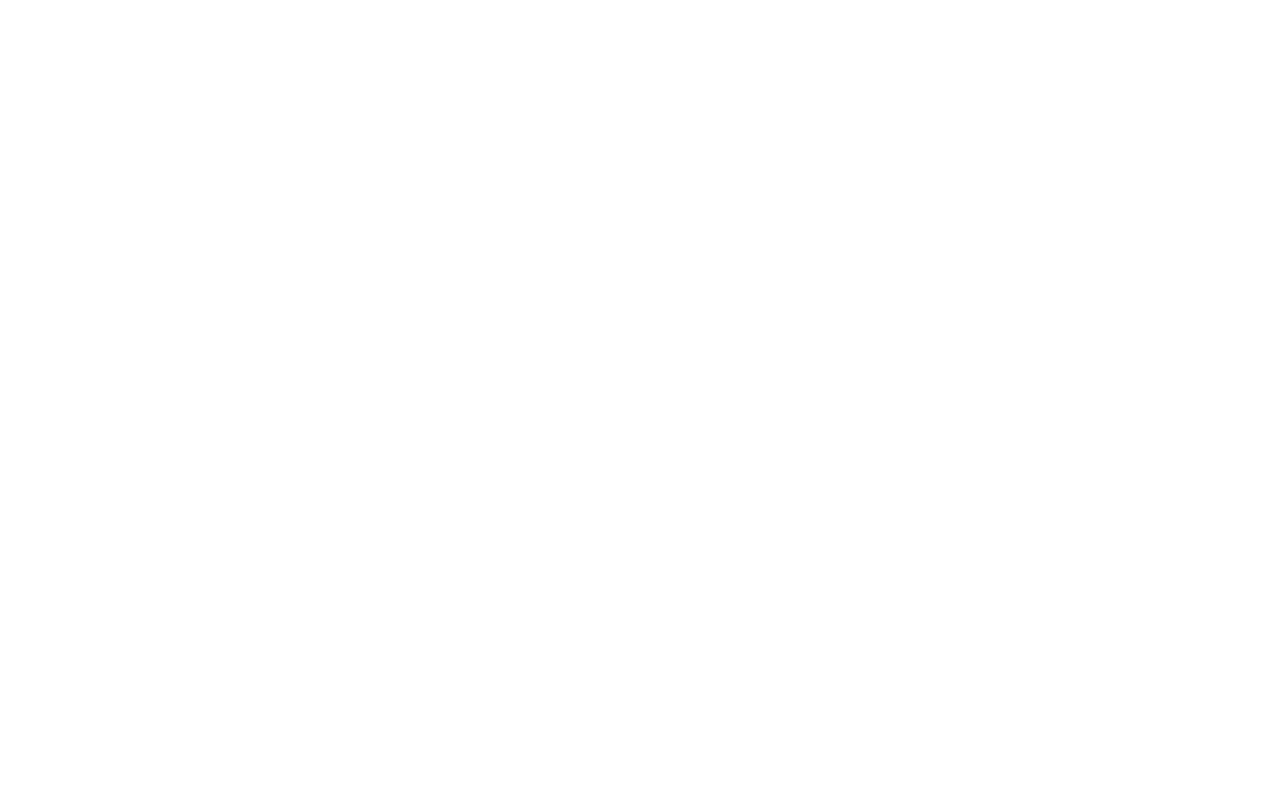
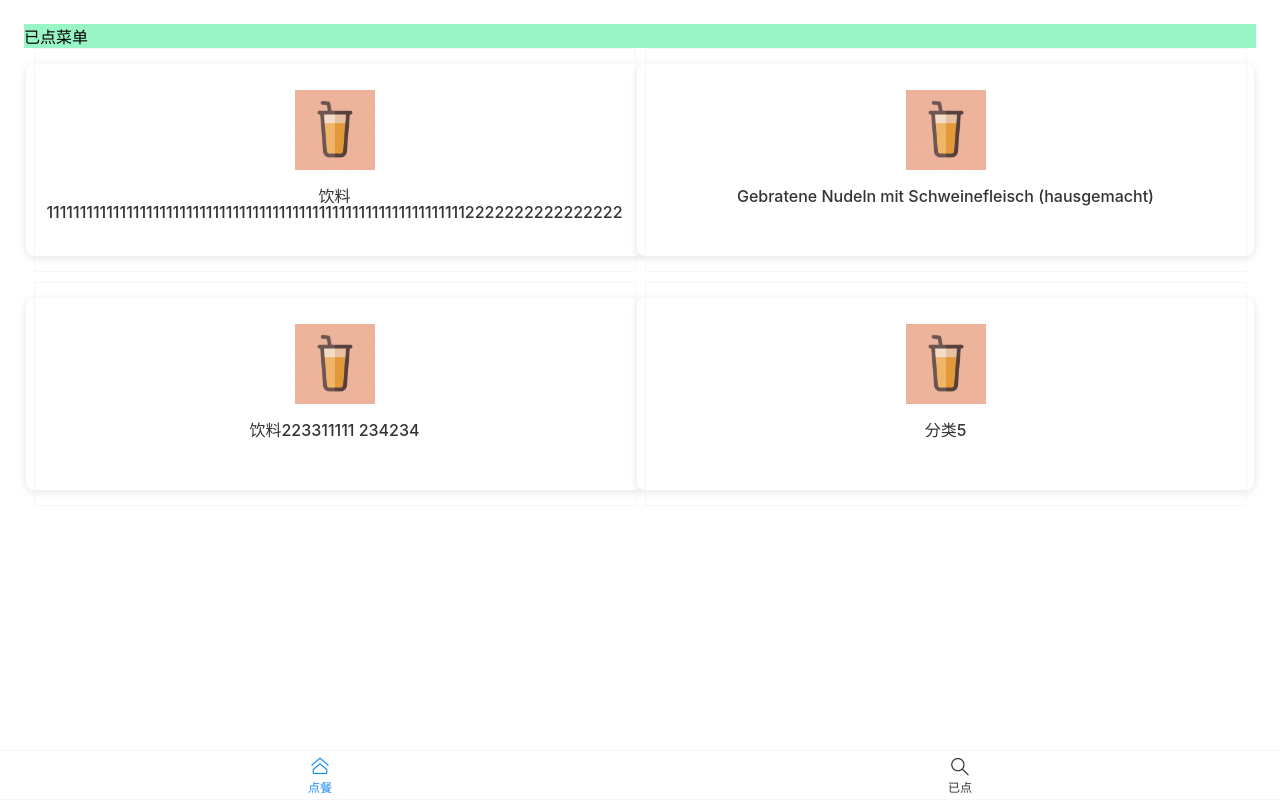
Before and after one commit to wa2245111/wa2245111.github.io, a Vue app: page /#/order in a window 1280 px wide. Before the commit this address had no page. Built offline with nearby package versions, Linux system fonts and the light colour scheme.

Commit message:
临时提交，点击颜色又是不显示

```diff
--- a/src/assets/menu.json
+++ b/src/assets/menu.json
@@ -1,20 +1,20 @@
 [
     {
       "id": 1,
-      "name": "饮料",
+      "name": "饮料1111111111111111111111111111111111111111111111111111111111111112222222222222222",
       "icon": "drink.png",
       "menuList": [
         {
-          "parentId": 1,
-          "id": 1,
+          "parentName": "饮料",
+          "icon": "drink.png",
           "code": "M1",
           "name": "可乐",
           "price": 1251
         },
         {
-          "parentId": 2,
           "code": "M2",
-          "id": 2,
+          "parentName": "饮料",
+          "icon": "",
           "name": "雪碧",
           "price": 1321
         }
@@ -22,52 +22,65 @@
     },
     {
       "id": 2,
-      "name": "分类2",
-      "icon": "",
+      "name": "Gebratene Nudeln mit Schweinefleisch (hausgemacht)",
+      "icon": "drink.png",
       "menuList": [
         {
-          "parentId": 2,
-          "id": 1,
-          "code": "M3",
-          "name": "糖醋排骨",
-          "price": 5123
+          "parentName": "酒精饮料",
+          "icon": "drink.png",
+          "code": "M1",
+          "name": "可乐",
+          "price": 1251
         },
         {
-          "parentId": 2,
-          "id": 2,
-          "code": "M4",
-          "name": "红烧排骨",
-          "price": 6123
+          "code": "M2",
+          "parentName": "酒精饮料",
+          "icon": "",
+          "name": "雪碧",
+          "price": 1321
         }
       ]
     },
   {
     "id": 3,
-      "name": "分类3",
-      "icon": "",
+    "name": "饮料223311111 234234",
+    "icon": "drink.png",
     "menuList": [
       {
-          "parentId": 3,
-          "id": 1,
-          "code": "M5",
-          "name": "爆炒葱花",
-          "price": 4251
+        "parentName": "饮料",
+        "icon": "drink.png",
+        "code": "M1",
+        "name": "可乐",
+        "price": 1251
       },
       {
-          "parentId": 3,
-          "id": 2,
-          "code": "M6",
-          "name": "古法里脊",
-          "price": 6121
+        "code": "M2",
+        "parentName": "饮料",
+        "icon": "",
+        "name": "雪碧",
+        "price": 1321
+      }
+    ]
   },
   {
-          "parentId": 3,
-          "id": 3,
-          "code": "M7",
-          "name": "清蒸鲈鱼",
-          "price": 16121
+    "id": 4,
+    "name": "分类5",
+    "icon": "drink.png",
+    "menuList": [
+      {
+        "parentName": "饮料",
+        "icon": "drink.png",
+        "code": "M1",
+        "name": "可乐",
+        "price": 1251
+      },
+      {
+        "code": "M2",
+        "parentName": "饮料",
+        "icon": "",
+        "name": "雪碧",
+        "price": 1321
       }
     ]
   }
-
 ]
--- a/src/router/index.js
+++ b/src/router/index.js
@@ -1,11 +1,31 @@
-import { createRouter, createWebHashHistory } from 'vue-router'
-import Home from '../views/Home.vue'
+import {createRouter, createWebHashHistory} from 'vue-router'
+import Layout from '../views/Layout.vue'
+import Order from '../views/Order.vue'
+import Category from '../views/Category.vue'
+import History from '../views/History.vue'
+import Goods from '../views/Goods.vue'
+
+
+
 
 const routes = [
     {
         path: '/',
-        name: 'Home',
-        component: Home
+        name: 'layout',
+        component: Layout,
+        redirect: '/order',
+        children: [
+            {
+                path: 'order',
+                name: 'Order',
+                component: Order
+            },
+            {
+                path: 'history',
+                name: 'History',
+                component: History
+            }
+        ]
     }
 ]
 
--- /dev/null
+++ b/src/views/Category.vue
@@ -0,0 +1,143 @@
+<template>
+  <div class="container">
+    <van-grid :column-num="2" :gutter="10">
+      <van-grid-item
+          v-for="category in menuData"
+          :key="category.id"
+          class="category-item"
+          @click="handleCategoryClick(category.menuList)"
+      >
+        <div class="content-wrapper">
+          <div class="image-container">
+            <van-image
+                :src="getImageUrl(category.icon)"
+                class="category-image"
+                @error="() => handleImageError(category.id)"
+            >
+              <template #error>
+                <div class="image-placeholder">
+                  <van-icon name="photo-fail" size="24" />
+                </div>
+              </template>
+              <template #loading>
+                <van-loading type="spinner" size="20" />
+              </template>
+            </van-image>
+          </div>
+          <div class="category-name">
+            {{ category.name }}
+          </div>
+        </div>
+      </van-grid-item>
+    </van-grid>
+  </div>
+</template>
+
+<script setup>
+import { ref, onMounted } from 'vue'
+import menuJson from '../assets/menu.json'
+
+const menuData = ref([])
+
+onMounted(() => {
+  menuData.value = menuJson
+})
+
+const getImageUrl = (name) => {
+  try {
+    return new URL(`../assets/${name}`, import.meta.url).href
+  } catch {
+    return ''
+  }
+}
+
+
+const handleCategoryClick = (menuList) => {
+  console.log('Clicked menu:', menuList)
+}
+</script>
+
+<style scoped>
+.container {
+  padding: 12px;
+}
+
+/* 网格项样式 */
+.category-item {
+  padding: 0;
+  margin: 0;
+}
+
+.content-wrapper {
+  width: 100%;
+  height: 180px;
+  padding: 12px;
+  display: flex;
+  flex-direction: column;
+  align-items: center;
+  background: #fff;
+  border-radius: 8px;
+  box-shadow: 0 2px 8px rgba(0,0,0,0.1);
+}
+
+
+
+/* 图片容器 */
+.image-container {
+  width: 100%;
+  height: 90px; /* 减少图片区域高度 */
+  margin-bottom: 8px;
+  display: flex;
+  justify-content: center;
+  align-items: center;
+}
+
+/* 图片样式 */
+.category-image {
+  width: 80px;
+  height: 80px;
+
+:deep(.van-image) {
+  width: 100%;
+  height: 100%;
+}
+
+:deep(img) {
+  object-fit: contain;
+}
+}
+
+/* 占位符样式 */
+.image-placeholder {
+  width: 80px;
+  height: 80px;
+  background: #f5f5f5;
+  border-radius: 8px;
+  display: flex;
+  align-items: center;
+  justify-content: center;
+  color: #999;
+}
+
+/* 分类名称 */
+.category-name {
+  font-size: 16px;
+  font-weight: 500;
+  color: #333;
+  text-align: center;
+  line-height: 1;
+  -webkit-line-clamp: 10; /* 最多显示2行 */
+  -webkit-box-orient: vertical;
+  overflow: hidden;
+  word-break: break-word; /* 允许单词断开 */
+}
+
+/* 点击效果 */
+.content-wrapper {
+  transition: transform 0.2s;
+&:active {
+   transform: scale(0.98);
+   background: #9af5c6;
+ }
+}
+</style>
--- /dev/null
+++ b/src/views/Goods.vue
@@ -0,0 +1,10 @@
+<template>
+  <div class="container">
+    1111
+  </div>
+</template>
+
+<script setup>
+</script>
+<style>
+</style>
--- /dev/null
+++ b/src/views/History.vue
@@ -0,0 +1,14 @@
+<template>
+  <div class="container">
+
+    1111
+
+  </div>
+</template>
+
+<script >
+
+</script>
+
+<style scoped>
+</style>
--- /dev/null
+++ b/src/views/Layout.vue
@@ -0,0 +1,43 @@
+<template>
+  <div class="container">
+    <router-view />
+    <van-tabbar v-model="active">
+      <van-tabbar-item
+          v-for="(item, index) in tabItems"
+          :key="index"
+          :icon="item.icon"
+          @click="switchTab(index, item.path)"
+      >
+        {{ item.text }}
+      </van-tabbar-item>
+    </van-tabbar>
+  </div>
+</template>
+
+<script setup>
+import { ref, watch } from 'vue';
+import { useRoute, useRouter } from 'vue-router';
+
+const router = useRouter();
+const route = useRoute();
+const active = ref(0);
+
+const tabItems = ref([
+  { path: '/order', icon: 'home-o', text: '点餐' },
+  { path: '/history', icon: 'search', text: '已点' }
+]);
+
+const switchTab = (index, path) => {
+  active.value = index;
+  router.push(path);
+};
+
+watch(() => route.path, (newPath) => {
+  const idx = tabItems.value.findIndex(item => item.path === newPath);
+  if (idx >= 0) active.value = idx;
+}, { immediate: true });
+</script>
+
+<style scoped>
+
+</style>
--- a/src/views/Home.vue
+++ b/src/views/Order.vue
@@ -1,5 +1,10 @@
 <template>
   <div class="container">
+    <van-sticky :offset-top="0">
+      <div style="background: #9af5c6">
+       已点菜单
+      </div>
+    </van-sticky>
     <van-grid :column-num="2" :gutter="10">
       <van-grid-item
           v-for="category in menuData"
@@ -12,7 +17,6 @@
             <van-image
                 :src="getImageUrl(category.icon)"
                 class="category-image"
-                @error="() => handleImageError(category.id)"
             >
               <template #error>
                 <div class="image-placeholder">
@@ -38,10 +42,12 @@
 import menuJson from '../assets/menu.json'
 
 const menuData = ref([])
-const imageStates = ref({})
+// 已点菜单数据
+const orderedData = ref([])
 
 onMounted(() => {
   menuData.value = menuJson
+  orderedData.value = []
 })
 
 const getImageUrl = (name) => {
@@ -52,16 +58,12 @@
   }
 }
 
-const handleImageError = (id) => {
-  imageStates.value[id] = false
-}
 
 const handleCategoryClick = (menuList) => {
   console.log('Clicked menu:', menuList)
 }
 </script>
-
-<style scoped>
+<style>
 .container {
   padding: 12px;
 }
@@ -93,7 +95,12 @@
   justify-content: center;
   align-items: center;
 }
-
+/* 保持网格项宽度固定 */
+.van-grid-item {
+  flex-basis: 50% !important;
+  max-width: 50% !important;
+  min-width: 0 !important; /* 重要：防止内容撑开 */
+}
 /* 图片样式 */
 .category-image {
   width: 80px;
@@ -127,7 +134,15 @@
   font-weight: 500;
   color: #333;
   text-align: center;
-  line-height: 1.5;
+  line-height: 1;
+  width: 100%;
+
+  /* 新增换行控制 */
+  display: -webkit-box;
+  -webkit-line-clamp: 5; /* 最多显示10行 */
+  -webkit-box-orient: vertical;
+  word-break: break-word; /* 允许单词断开 */
+  overflow: visible;
 }
 
 /* 点击效果 */
@@ -135,7 +150,7 @@
   transition: transform 0.2s;
 &:active {
    transform: scale(0.98);
-   background: #9af5c6;
+   background: #9af5c6 !important;
  }
 }
 </style>
```
Lines whose indentation alone changed are shown as unchanged.
